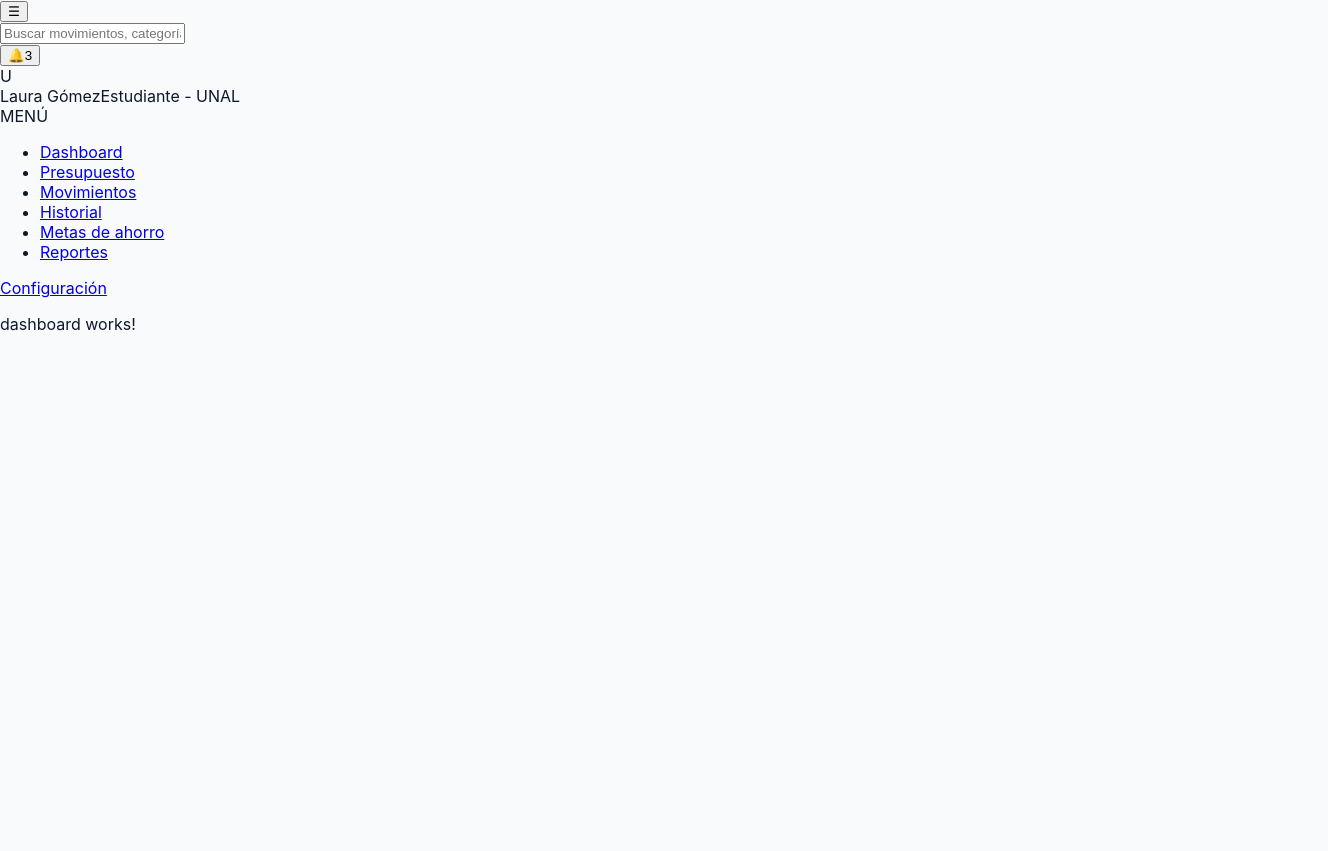
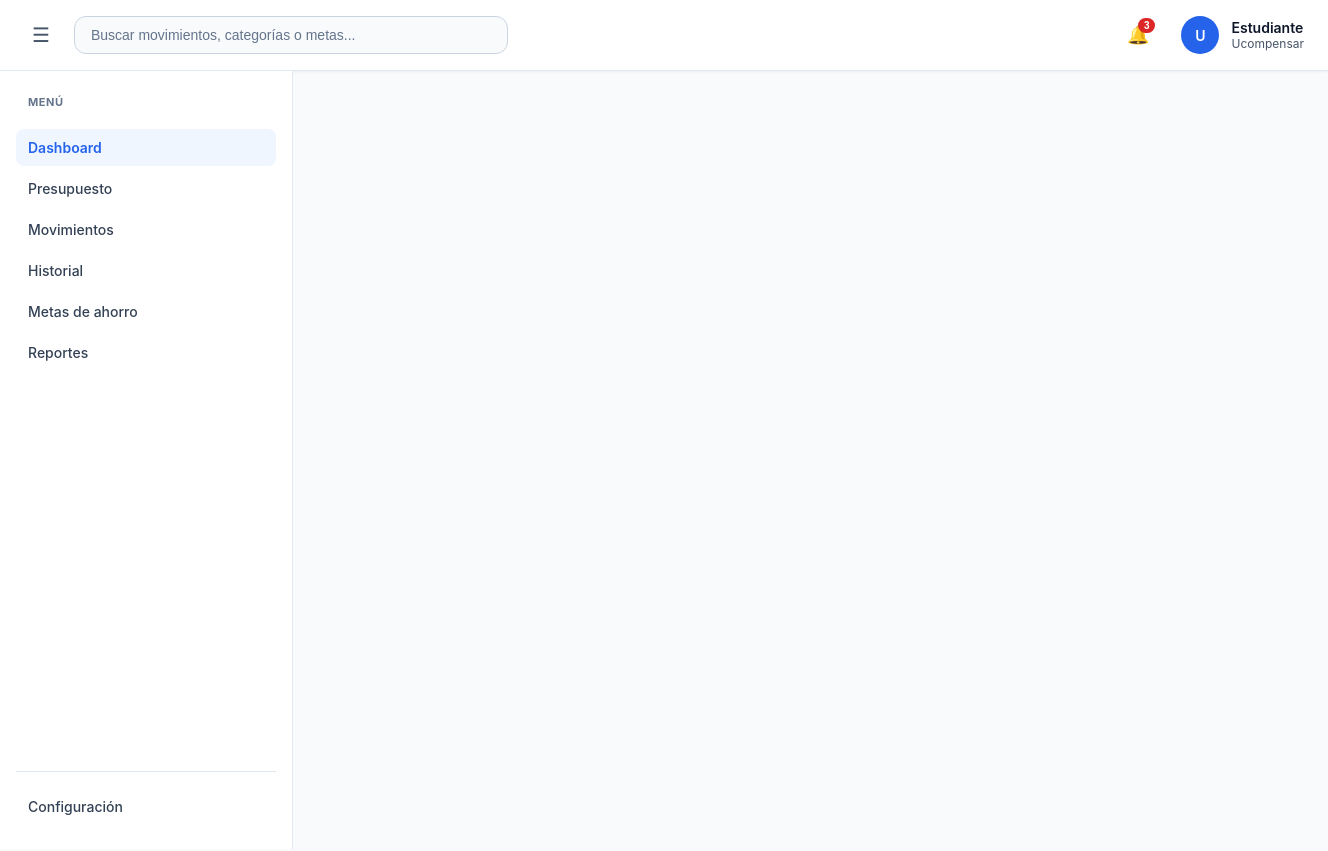
Before and after one commit to JDguarnizos/unipocket, an Angular app: page /dashboard in a window 1280 px wide. Shown: the top 851 px of the page, 1328 px wide, since content can reach past the window. Before the commit the page ends 800 px from the top, so only its background shows below. Built offline with nearby package versions, Linux system fonts and the light colour scheme.

Commit message:
Implementacion de header y menu lateral 2

```diff
--- a/src/app/shared/components/header/header.css
+++ b/src/app/shared/components/header/header.css
@@ -0,0 +1,144 @@
+.top-header {
+  display: flex;
+  align-items: center;
+  justify-content: space-between;
+  height: 70px;
+  padding: 0 var(--space-6);
+  background-color: var(--bg-surface);
+  border-bottom: 1px solid var(--neutral-200);
+  box-shadow: var(--shadow-header);
+  width: 100%;
+}
+
+.header-left {
+  display: flex;
+  align-items: center;
+  gap: var(--space-4);
+  flex: 1;
+}
+
+.menu-toggle-btn {
+  background: none;
+  border: none;
+  font-size: 20px;
+  cursor: pointer;
+  color: var(--neutral-600);
+  padding: var(--space-2);
+  border-radius: var(--radius-sm);
+}
+
+.menu-toggle-btn:hover {
+  background-color: var(--neutral-100);
+}
+
+/* Espacio o diseño del logo en el header */
+.header-logo {
+  display: flex;
+  align-items: center;
+  font-weight: 700;
+  color: var(--navy-900);
+  font-size: 18px;
+}
+
+.logo-placeholder {
+  background-color: var(--primary-500);
+  color: white;
+  padding: 4px 8px;
+  border-radius: var(--radius-sm);
+  font-size: 12px;
+}
+
+.header-search {
+  max-width: 400px;
+  width: 100%;
+}
+
+.search-input {
+  width: 100%;
+  padding: 10px var(--space-4);
+  border: 1px solid var(--neutral-300);
+  border-radius: var(--radius-md);
+  background-color: var(--bg-main);
+  font-size: 14px;
+  color: var(--neutral-900);
+  outline: none;
+  transition: border-color 0.2s, background-color 0.2s;
+}
+
+.search-input::placeholder {
+  color: var(--neutral-500);
+}
+
+.search-input:focus {
+  border-color: var(--primary-500);
+  background-color: var(--bg-surface);
+  box-shadow: 0 0 0 3px var(--primary-100);
+}
+
+.header-user-section {
+  display: flex;
+  align-items: center;
+  gap: var(--space-6);
+}
+
+.notification-btn {
+  position: relative;
+  background: none;
+  border: none;
+  cursor: pointer;
+  font-size: 18px;
+  padding: var(--space-2);
+  border-radius: 50%;
+  transition: background-color 0.2s;
+}
+
+.notification-btn:hover {
+  background-color: var(--neutral-100);
+}
+
+.badge {
+  position: absolute;
+  top: 2px;
+  right: 2px;
+  background-color: var(--error-600);
+  color: white;
+  font-size: 10px;
+  font-weight: bold;
+  padding: 2px 6px;
+  border-radius: var(--radius-full);
+}
+
+.user-profile {
+  display: flex;
+  align-items: center;
+  gap: var(--space-3);
+}
+
+.user-avatar {
+  width: 38px;
+  height: 38px;
+  background-color: var(--primary-500);
+  color: white;
+  font-weight: 600;
+  border-radius: 50%;
+  display: flex;
+  align-items: center;
+  justify-content: center;
+  font-size: 14px;
+}
+
+.user-details {
+  display: flex;
+  flex-direction: column;
+}
+
+.user-name {
+  font-size: 14px;
+  font-weight: 600;
+  color: var(--neutral-900);
+}
+
+.user-role {
+  font-size: 12px;
+  color: var(--neutral-600);
+}
--- a/src/app/shared/components/header/header.ts
+++ b/src/app/shared/components/header/header.ts
@@ -8,6 +8,6 @@ import { Component } from '@angular/core';
 })
 export class Header {
 
-  nombreUsuario: string = 'Laura Gómez';
-  rolUsuario: string = 'Estudiante - UNAL';
+  nombreUsuario: string = 'Estudiante';
+  rolUsuario: string = 'Ucompensar';
 }
--- a/src/app/shared/components/menu-lateral/menu-lateral.css
+++ b/src/app/shared/components/menu-lateral/menu-lateral.css
@@ -0,0 +1,63 @@
+.menu-lateral {
+  width: 260px;
+  background-color: var(--bg-surface);
+  border-right: 1px solid var(--neutral-200);
+  display: flex;
+  flex-direction: column;
+  justify-content: space-between;
+  padding: var(--space-6) var(--space-4);
+  height: calc(100vh - 70px);
+}
+
+.menu-section {
+  display: flex;
+  flex-direction: column;
+  gap: var(--space-3);
+}
+
+.menu-label {
+  font-size: 11px;
+  font-weight: 700;
+  color: var(--neutral-500);
+  letter-spacing: 0.05em;
+  padding-left: var(--space-3);
+  margin-bottom: var(--space-2);
+}
+
+.menu-list {
+  list-style: none;
+  padding: 0;
+  margin: 0;
+  display: flex;
+  flex-direction: column;
+  gap: 4px;
+}
+
+.menu-item {
+  display: flex;
+  align-items: center;
+  padding: 10px var(--space-3);
+  color: var(--neutral-700);
+  text-decoration: none;
+  font-size: 14px;
+  font-weight: 500;
+  border-radius: var(--radius-sm);
+  transition: all 0.2s ease;
+}
+
+.menu-item:hover {
+  background-color: var(--neutral-100);
+  color: var(--neutral-900);
+}
+
+/* Opción activa en el menú */
+.menu-item.active {
+  background-color: var(--primary-50);
+  color: var(--primary-500);
+  font-weight: 600;
+}
+
+.menu-footer {
+  border-top: 1px solid var(--neutral-200);
+  padding-top: var(--space-4);
+}
```
